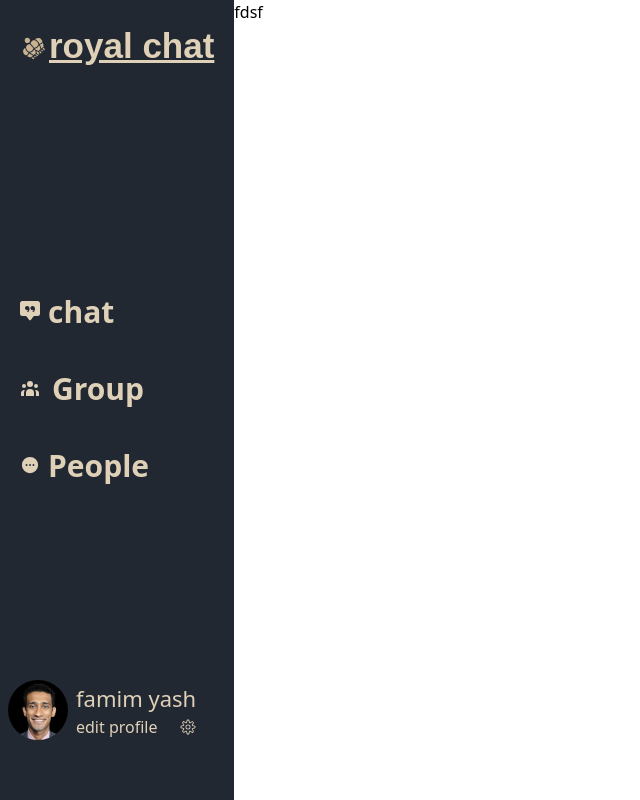
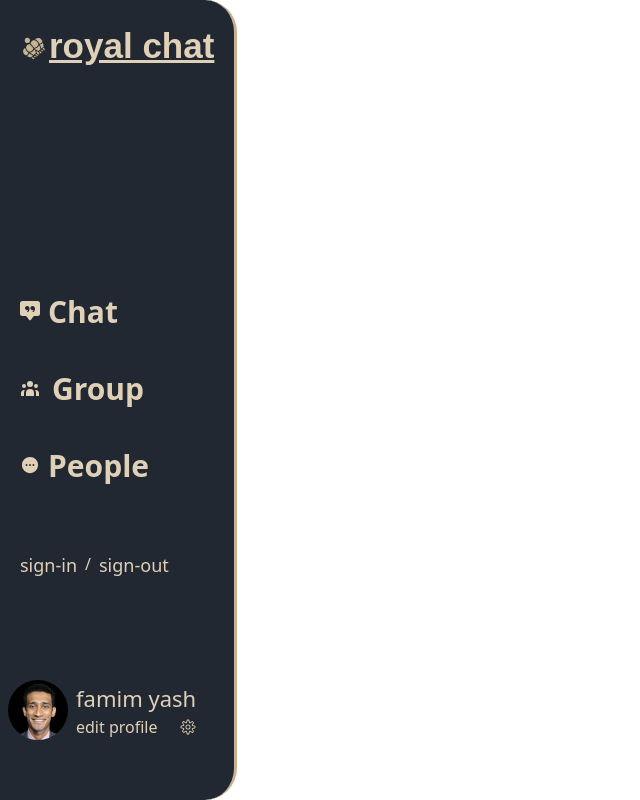
Before and after one commit to FamimHayat/Chat-Application, a React (Vite) app: page / in a window 1280 px wide. Shown: the whole page, without its empty margins (0-640 px from the left). Built offline with nearby package versions, Linux system fonts and the light colour scheme; a web font is replaced by a local one.

Commit message:
nav bar styling

```diff
--- a/src/componenets/ChatList.jsx
+++ b/src/componenets/ChatList.jsx
@@ -2,10 +2,10 @@ import React from 'react'
 
 const ChatList = () => {
   return (
-    <div>
-      fdsf
-    </div>
-  )
+    <>
+      <section className="bg-primary h-screen w-full"></section>
+    </>
+  );
 }
 
 export default ChatList
--- a/src/componenets/layout/Nav.jsx
+++ b/src/componenets/layout/Nav.jsx
@@ -10,7 +10,7 @@ import { PiDotsThreeCircleFill } from "react-icons/pi"
 
 const Nav = () => {
   return (
-    <nav className="flex flex-col h-dvh bg-primary w-fit">
+    <nav className="flex flex-col h-dvh bg-primary w-fit rounded-r-4xl border-r-3 border-base">
       <div className="flex justify-center items-center mt-5 px-5 gap-1 ">
         <div className="rotate-320">
           <GiImperialCrown className="text-[25px] text-base" />
@@ -24,20 +24,20 @@ const Nav = () => {
         <li className="w-full">
           <Link
             to="/"
-            className=" w-full  px-5 py-2 my-2 cursor-pointer hover:underline text-brand hover:text-base hover:bg-secondary"
+            className=" w-full  px-5 py-2 my-2 cursor-pointer hover:underline text-brand hover:text-text hover:bg-secondary"
           >
             <div className="flex items-center gap-2">
               <BsChatSquareQuoteFill className="text-[20px] font-semibold" />
-              <p className="text-[30px] font-semibold"> chat</p>
+              <p className="text-[30px] font-semibold"> Chat</p>
             </div>
           </Link>
         </li>
         <li>
           <Link
             to="/"
-            className="w-full  px-5 py-2 my-2 cursor-pointer hover:underline text-brand hover:text-base hover:bg-secondary "
+            className="w-full  px-5 py-2 my-2 cursor-pointer hover:underline text-brand hover:text-text hover:bg-secondary "
           >
-            <div className="flex items-center gap-3">
+            <div className="flex items-center gap-3 ">
               <HiUserGroup className="text-[20px] font-semibold" />
               <p className="text-[30px] font-semibold"> Group</p>
             </div>
@@ -46,14 +46,28 @@ const Nav = () => {
         <li>
           <Link
             to="/"
-            className="w-full   px-5 py-2 my-2 cursor-pointer hover:underline text-brand hover:text-base hover:bg-secondary"
+            className="w-full   px-5 py-2 my-2 cursor-pointer hover:underline  text-brand hover:text-text hover:bg-secondary"
           >
             <div className="flex items-center gap-2">
-              <PiDotsThreeCircleFill  className="text-[20px] font-semibold"
-              />
+              <PiDotsThreeCircleFill className="text-[20px] font-semibold" />
               <p className="text-[30px] font-semibold"> People</p>
             </div>
           </Link>
+          <div className="flex gap-2 px-5 py-2 my-2 text-brand mt-10">
+            <Link
+              to="/SignIn"
+              className="text-[18px] transition-all hover:text-stone-50 hover:underline"
+            >
+              sign-in
+            </Link>
+            /
+            <Link
+              to="/SignOut"
+              className="text-[18px] transition-all hover:text-stone-50 hover:underline"
+            >
+              sign-out
+            </Link>
+          </div>
         </li>
       </ul>
       <div className="mt-auto px-2 pb-15 flex gap-2 items-center">
```
